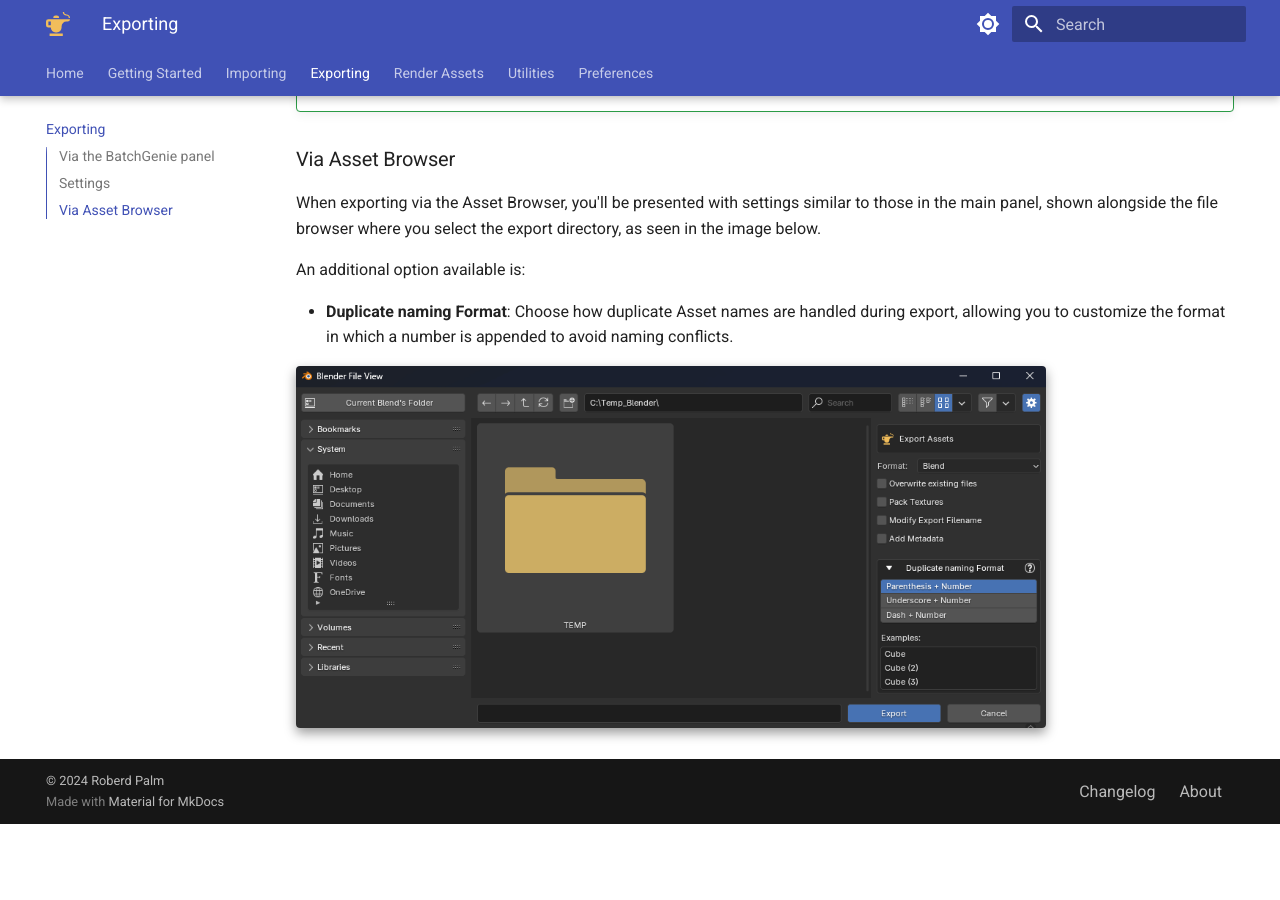
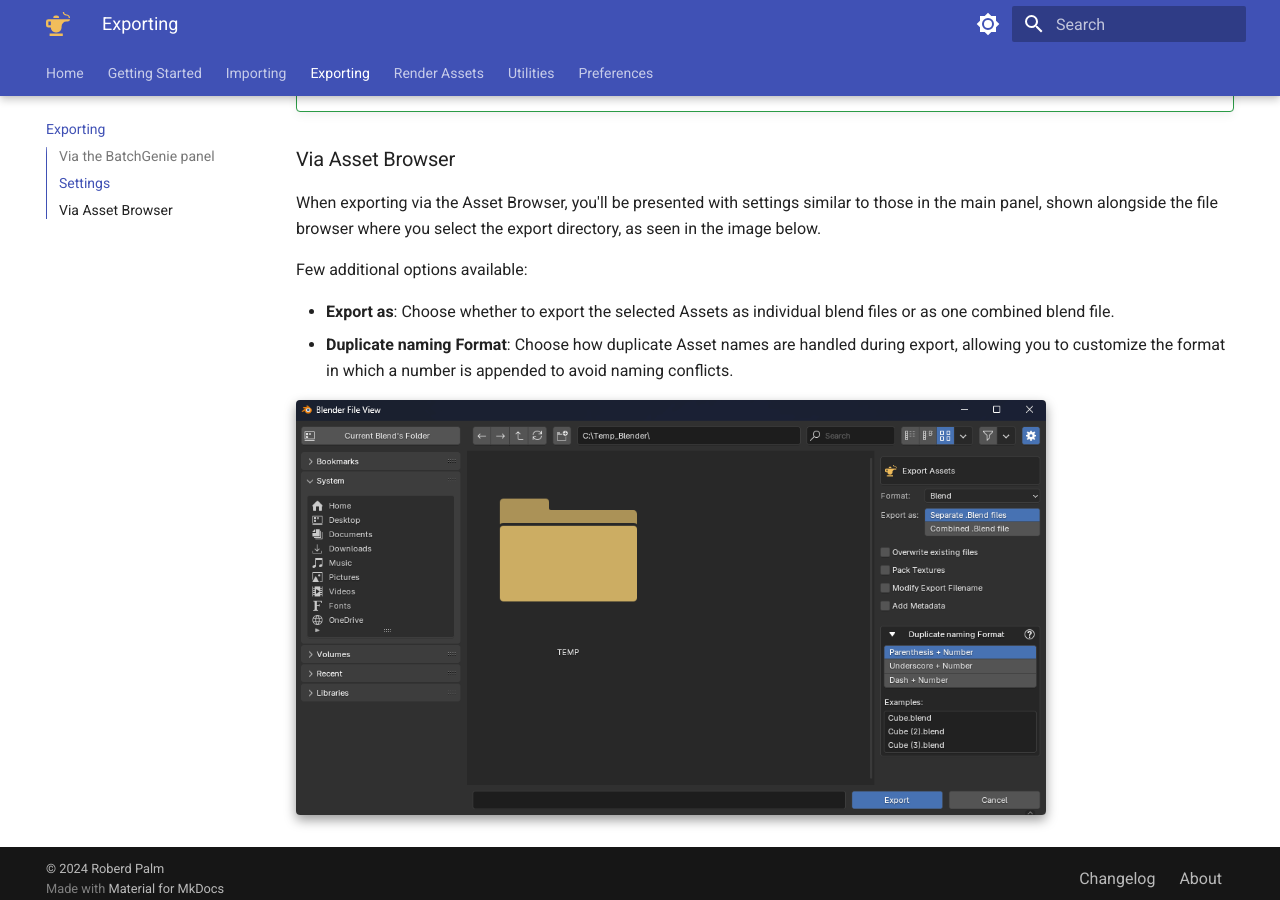
Before and after one commit to roberddd/batchgenie, an MkDocs documentation site: the page built from docs/export.md, in a window 1280 px wide and 900 px high, scrolled down 1548 px. Built offline with MkDocs 1.6.1 and Material for MkDocs 9.7.7, drawn with Linux system fonts in a browser that asks for light colours; before the commit the page ends 2372 px from its top, so only the background shows below that.

```diff
--- a/docs/export.md
+++ b/docs/export.md
@@ -62,8 +62,10 @@ BatchGenie streamlines the export of your assets, making it easy to organize you
 
 When exporting via the Asset Browser, you'll be presented with settings similar to those in the main panel, shown alongside the file browser where you select the export directory, as seen in the image below.
 
-An additional option available is:
+Few additional options available:
 
+- **Export as**: Choose whether to export the selected Assets as individual blend files or as one combined blend file.
 - **Duplicate naming Format**: Choose how duplicate Asset names are handled during export, allowing you to customize the format in which a number is appended to avoid naming conflicts.
 
+
 ![Export Panel](images/export_asset_browser_file_view.png){ .img-box width=80% }
```
Also changed, not shown: docs/changelog.md (+1 -1 lines), docs/images/export_asset_browser_file_view.png.
